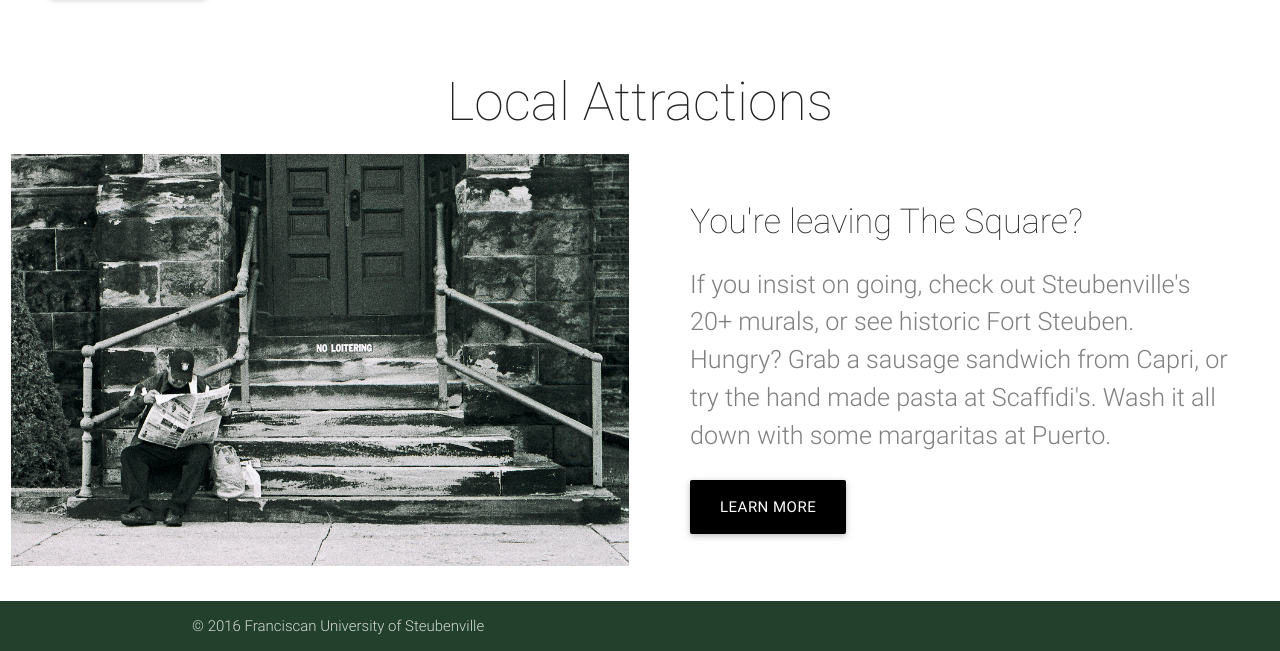
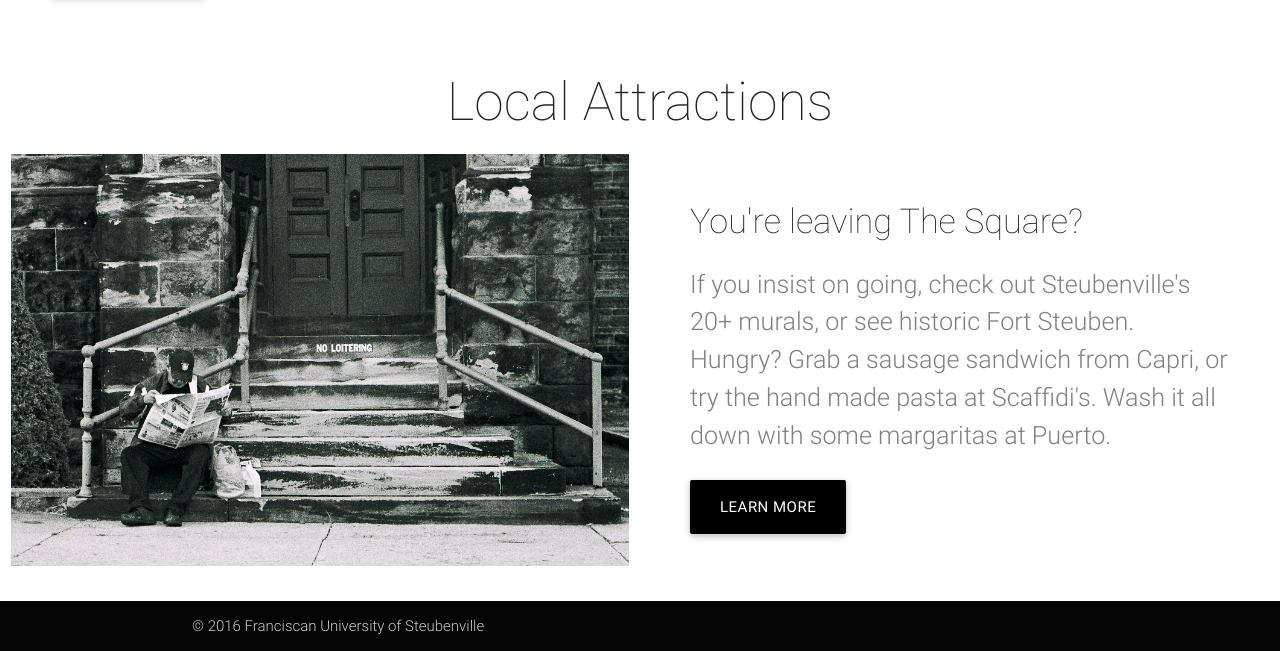
Before and after one commit to fus-marcom/franciscan-square, a website: page app/index.html in a window 1280 px wide. Shown: the part 2592-3243 px from the top of the page. Drawn offline with nearby package versions, Linux system fonts and the light colour scheme; files that its build step writes are made by us from their sources.

Commit message:
Change footer color

```diff
--- a/app/sass/style.scss
+++ b/app/sass/style.scss
@@ -325,7 +325,9 @@ nav {
 
 footer.page-footer {
   margin-top: 0px;
-  padding-top: 0px; }
+  padding-top: 0px;
+  background-color: #000;
+ }
   footer.page-footer .row {
     margin-bottom: 0px;
     margin-top: 10px; }
```
Also changed, not shown: app/css/style.css.
